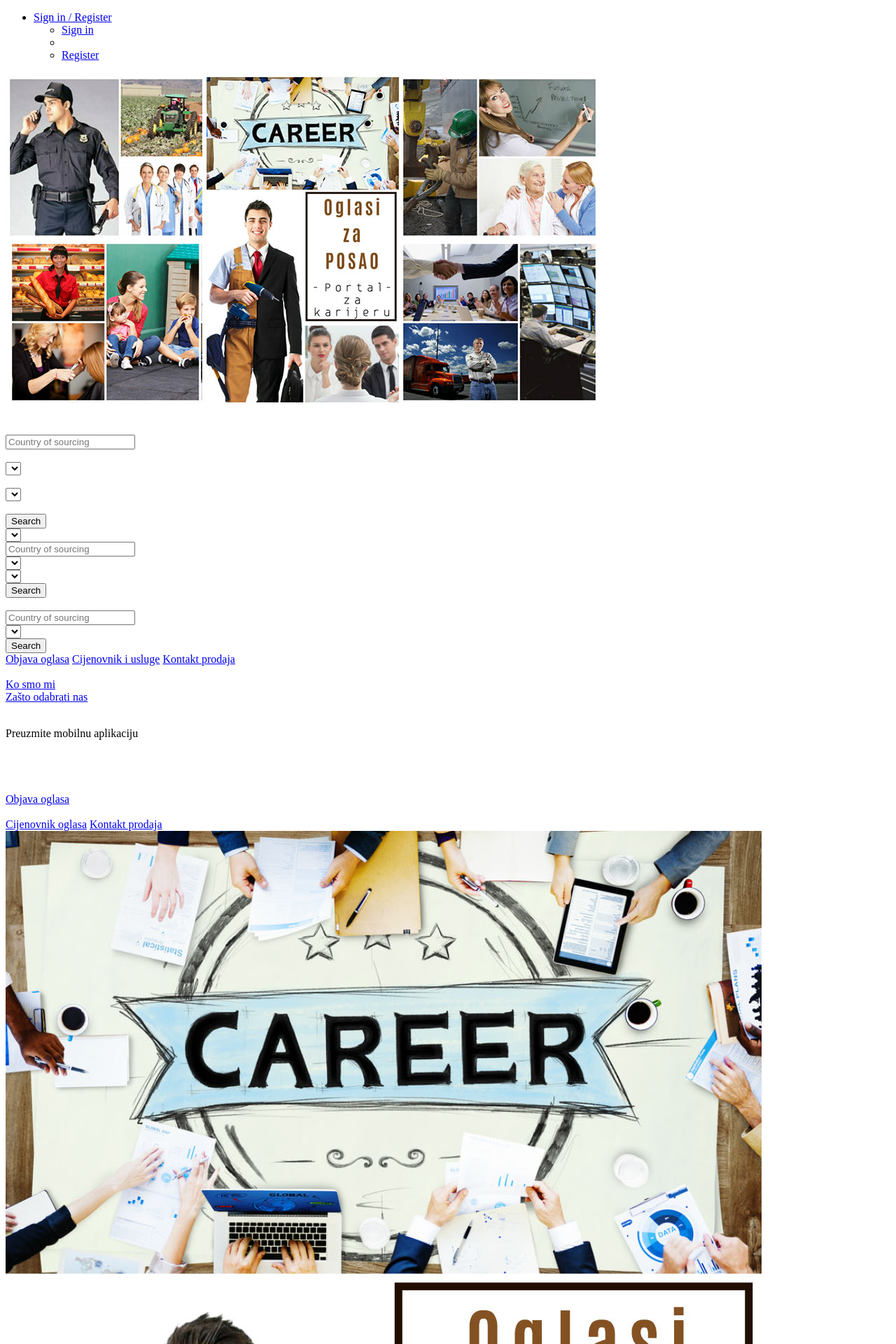
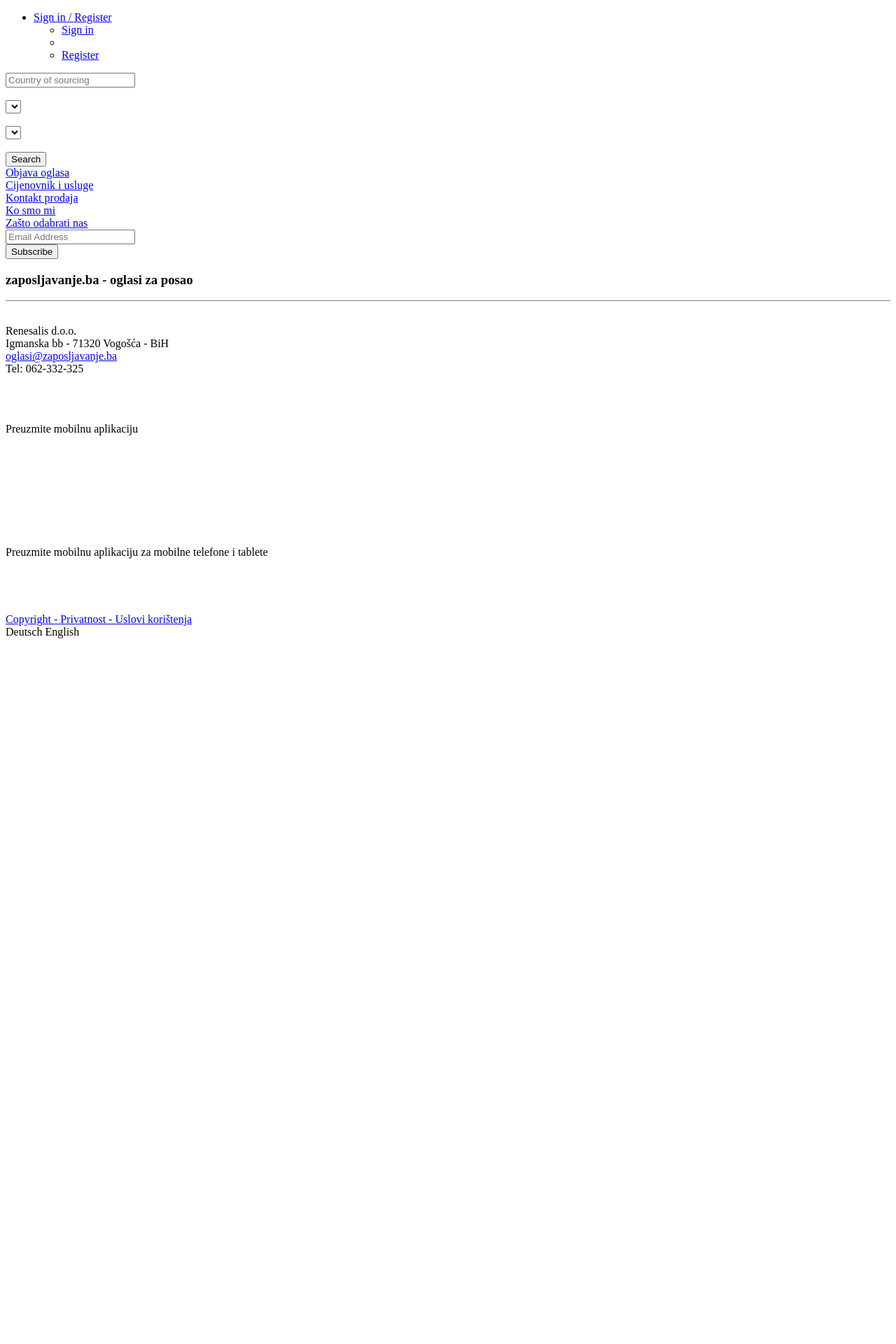
Before and after one commit to NedimRenesalis/demblock, a Yii app: the page made by frontend/views/site/index/BA-index.php in a window 1280 px wide. Shown: the top 1920 px of the page at 70% size. After the commit the page ends 912 px from the top, so only its background shows below. Run offline with PHP 8.4 and a stand-in for Yii, Linux system fonts and the light colour scheme; the template is opened without the code that fills it, so the values that code supplies are empty; form fields are guessed from the names that the template uses; some libraries are stand-ins or nearby versions.

Commit message:
Homepage

```diff
--- a/frontend/views/layouts/main.php
+++ b/frontend/views/layouts/main.php
@@ -125,7 +125,7 @@
                 </li>
                 <li class="divider"></li>
                 <li>
-                  <a href="' . Url::to('@web/registracija') . '">' . $register . '</a>
+                  <a href="' . Url::to('@web/registracija') . '"> Register </a>
                 </li>
               </ul>
             </li>
--- a/frontend/views/site/index/BA-index.php
+++ b/frontend/views/site/index/BA-index.php
@@ -29,19 +29,9 @@
     }
 }
 ?>
-
-<div class="hidden-sm hidden-xs section section-success">
-    <div class="container">
-        <div class="row">
-            <div class="col-md-9 text-justify">
-                <img class="img-responsive" src="<?= Url::to('@web/css/images/hero.jpg') ?>">
-            </div>
-            <div class="col-md-3">
-                <div class="section text-justify">
-                    <div class="row">
-                        <br>
-                        <br>
-                        <div class="search-form ">
+    <div class="header-content">
+        <div class="header">
+            <div class="search-form">
                 <?php $form = ActiveForm::begin(['method' => 'get']); ?>
 
                 <div class="search-form-col">
@@ -70,15 +60,8 @@
                     <?= $form->field($searchModel, 'position')->dropDownList($subCategoriesSelected,['prompt' => "Select subcategory"])->label('') ?>
                 </div>
                 <br>
-                            <div class="form-group search-button search-form-col">
-                                <?= Html::submitButton('Search', ['class' => 'active btn btn-block btn-info btn-lg']) ?>
-                            </div>
-
+                <?= Html::submitButton('Search', ['class' => 'search-button active btn btn-info btn-lg']) ?>
                 <?php ActiveForm::end(); ?>
-                        </div>
-                    </div>
-                </div>
-            </div>
             </div>
         </div>
     </div>
@@ -91,6 +74,7 @@
     </div>
 </div>
 
+<!-- OVO NE TREBA
 <?php $form = ActiveForm::begin(['method' => 'get']); ?>
 <div class="hidden-lg hidden-md section section-success">
     <div class="container">
@@ -126,14 +110,14 @@
                                                 );
                                             ',
                             ]
-                        )->label("") ?>
+                        )->label("")  ?>
                     </div>
                     <div class="search-form-col">
                         <?= $form->field($searchModel, 'position')->dropDownList([],['prompt' => "Select subcategory"])->label('') ?>
                     </div>
                     <div class="form-group">
                         <div class="col-sm-12 col-sm-offset-0,9 text-center">
-                            <?= Html::submitButton('Search', ['class' => 'active btn btn-info']) ?>
+                            <?=  Html::submitButton('Search', ['class' => 'active btn btn-info']) ?>
                         </div>
                     </div>
                 </div>
@@ -142,19 +126,20 @@
     </div>
 </div>
 <br>
+
 <div class="hidden-lg hidden-md hidden-sm section">
     <div class="container">
         <div class="row">
             <div class="col-md-12">
                 <form class="form-horizontal" role="form">
                     <div class="col-sm-6">
-                        <?= $form->field($searchModel, 'location')->textInput(['maxlength' => true, 'placeholder' => "Country of sourcing"])->label('') ?>
+                    <?=  $form->field($searchModel, 'location')->textInput(['maxlength' => true, 'placeholder' => "Country of sourcing"])->label('') ?>
                     </div>
                     <div class="search-form-col">
                         <?= $form->field($searchModel, 'category')->dropDownList($jobs, ['prompt' => 'Select category', 'label' => null])->label("") ?>
                     </div>
                     <div class="col-sm-10 col-sm-offset-2 text-center">
-                        <?= Html::submitButton('Search', ['class' => 'active btn btn-info']) ?>
+                        <?=  Html::submitButton('Search', ['class' => 'active btn btn-info']) ?>
                     </div>
                 </form>
             </div>
@@ -163,29 +148,38 @@
 </div>
 
 
-<div class="section">
-    <div class="container index-button">
-        <div class="row">
-            <div class="col-md-12 text-center">
-                <a class="active btn btn-primary hidden-xs" href="<?= Url::to('objava-oglasa'); ?>">Objava
-                    oglasa</a>
-                <a class="active btn btn-primary hidden-xs" href="<?= Url::to('cjenovnik-usluge'); ?>">Cijenovnik
-                    i usluge</a>
-                <a class="active btn btn-primary hidden-xs" href="<?= Url::to('kontakt-prodaja'); ?>">Kontakt
-                    prodaja</a>
-                <br>
-                <br>
-                <a class="active btn btn-block btn-primary" href="<?= Url::to('o-nama'); ?>">Ko smo mi</a>
-                <br>
-                <a class="active btn btn-block btn-primary" href="<?= Url::to('zasto-odabrati-nas'); ?>">Zašto
-                    odabrati nas</a>
-                <br>
+-->
 
+
+
+<div class="section-menu">
+    <div class="section-item">
+        <a class="section-item-link" href="<?= Url::to('objava-oglasa'); ?>">
+            Objava oglasa
+        </a>
+    </div>
+    <div class="section-item">
+        <a class="section-item-link" href="<?= Url::to('cjenovnik-usluge'); ?>">
+            Cijenovnik i usluge
+        </a>
+    </div>
+    <div class="section-item">
+        <a class="section-item-link" href="<?= Url::to('kontakt-prodaja'); ?>">
+            Kontakt prodaja
+        </a>
+    </div>
+    <div class="section-item">
+        <a class="section-item-link" href="<?= Url::to('o-nama'); ?>">
+            Ko smo mi
+        </a>
+    </div>
+    <div class="section-item">
+        <a class="section-item-link" href="<?= Url::to('zasto-odabrati-nas'); ?>">
+            Zašto odabrati nas
+        </a>
     </div>
 </div>
-    </div>
-</div>
-
+<!-- OVO SU ZELENI BTN-I NA MOB TAKO DA NE TREBAJU
 <div class="row">
     <div class="col-md-12 hidden-lg hidden-md hidden-sm text-center">
 
@@ -204,19 +198,24 @@
     </div>
 </div>
 
+
 <div class="hidden-lg hidden-md hidden-sm section">
     <div class="container">
         <div class="row">
             <div class="col-md-12 hidden-lg hidden-md hidden-sm text-center">
                 <a class="active btn btn-block btn-success" href="<?= Url::to('objava-oglasa'); ?>">Objava oglasa</a>
-                <br>
-                <br>
                 <a class="active btn btn-success" href="<?= Url::to('cjenovnik-usluge'); ?>">Cijenovnik oglasa</a>
                 <a class="active btn btn-success" href="<?= Url::to('kontakt-prodaja'); ?>">Kontakt prodaja</a>
             </div>
         </div>
     </div>
 </div>
+
+-->
+
+
+
+
 
 
 <?php if ($platinum || $midi): ?>
@@ -252,6 +251,21 @@
 <?php endif; ?>
 
 
+<!--
+OVAJ DIO KODA IZBACI VELIKU SLIKU KADA JE MOBILE TO JE NEPOTREBNO
+ <div class="hidden-lg hidden-md section section-success text-right">
+    <div class="container">
+        <div class="row">
+            <div class="col-md-12">
+                <img src="<?=  Url::to('@web/css/images/hero-mob.jpg') ?>" class="hidden-lg hidden-md img-responsive">
+            </div>
+        </div>
+    </div>
+</div>
+<?php //ActiveForm::end(); ?>
+
+-->
+<!--
  <div class="hidden-lg hidden-md section section-success text-right">
     <div class="container">
         <div class="row">
@@ -261,6 +275,7 @@
         </div>
     </div>
 </div>
+                                            -->
 <?php ActiveForm::end(); ?>
 
 <?php if (false && $sponsored): ?>
@@ -319,12 +334,12 @@
             ?>
         </div>
     </div>
-    <div class="container">
-        <div class="row">
+    <div class="footer">
+        <div>
             <div class="col-sm-6">
                 <p class="text-center"></p>
                 <h3 class="text-center">zaposljavanje.ba - oglasi za posao</h3>
-                <p></p>
+                <p style="border-bottom: 1px solid gray;"></p>
                 <p></p>
                 <p class="text-center">
                     <br>Renesalis d.o.o.
@@ -334,13 +349,9 @@
                     <br>Tel: 062-332-325</p>
             </div>
             <div class="col-sm-6">
-                <p class="text-info text-right">
-                    <br>
-                    <br>
-                </p>
-                <div class="row">
+                <div class="">
                     <div class="col-md-12 hidden-lg hidden-md hidden-sm text-center">
-                        <a href="https://www.instagram.com/zaposljavanje.ba/"><i
+                        <a href="https://www.instagram.com/zaposljavanje.ba/" ><i
                                     class="fa fa-2x fa-fw fa-instagram text-inverse"></i></a>
                         <a href="https://www.linkedin.com/company/18282027/"><i
                                     class="fa fa-2x fa-fw fa-linkedin text-inverse"></i></a>
@@ -356,8 +367,7 @@
                                     class="fa fa-android" style="font-size:36px"></i></a>
                     </div>
                 </div>
-                <div class="row">
-                    <div class="col-md-12 hidden-xs text-right">
+                <div class="col-md-12 hidden-xs text-right" style="margin-top: 30px;">
                     <a href="https://www.instagram.com/zaposljavanje.ba/"><i
                                 class="fa fa-2x fa-fw fa-instagram text-inverse"></i></a>
                     <a href="https://www.linkedin.com/company/18282027/"><i
@@ -366,35 +376,29 @@
                                 class="fa fa-2x fa-facebook fa-fw text-inverse"></i></a>
                     <br>
                     <br>
-                        <p class="text-right">Preuzmite mobilnu aplikaciju za mobilne telefone i tablete</p>
-                        <br><a href="https://itunes.apple.com/us/app/zaposljavanje/id1293977864?ls=1&mt=8"><i
+                    <p class="text-right" style="">Preuzmite mobilnu aplikaciju za mobilne telefone i tablete</p>
+                    <a href="https://itunes.apple.com/us/app/zaposljavanje/id1293977864?ls=1&mt=8"><i
                                 class="fa fa-apple" style="font-size:36px"></i></a>
                     &nbsp;&nbsp;&nbsp;&nbsp;&nbsp;&nbsp;&nbsp;<a
                             href="https://play.google.com/store/apps/details?id=com.zaposljavanje&hl=en"><i
                                 class="fa fa-android" style="font-size:36px"></i></a>
                 </div>
             </div>
+
         </div>
+        <div class="text-center cop-text" style="margin-top: 20px;">
+            <a class="copright-button" href="<?= Url::to('uslovi-koristenja'); ?>">Copyright
+                - Privatnost - Uslovi korištenja</a>
         </div>
     </div>
 </footer>
-<div class="section">
-    <div class="container">
-        <div class="row">
-            <div class="col-md-12">
-                <a class="active btn btn-block btn-primary" href="<?= Url::to('uslovi-koristenja'); ?>">Copyright
-                    - Privatnost - Uslovi korištenja</a>
-            </div>
-        </div>
-    </div>
-</div>
 <?php if (Yii::$app->user->isGuest): ?>
     <div class="hidden-lg hidden-md section section-success">
         <div class="container">
             <div class="row">
                 <div class="col-md-6 text-center">
-                    <a class="active btn btn-primary" id="DE-mob">Deutsch </a>
-                    <a class="active btn btn-primary" id="EN-mob">English</a>
+                    <a class="button-footer" id="DE-mob">Deutsch </a>
+                    <a class="button-footer" id="EN-mob">English</a>
                 </div>
             </div>
         </div>
```
Also changed, not shown: frontend/web/css/main.css (+171 -8 lines). Lines whose indentation alone changed are shown as unchanged.
